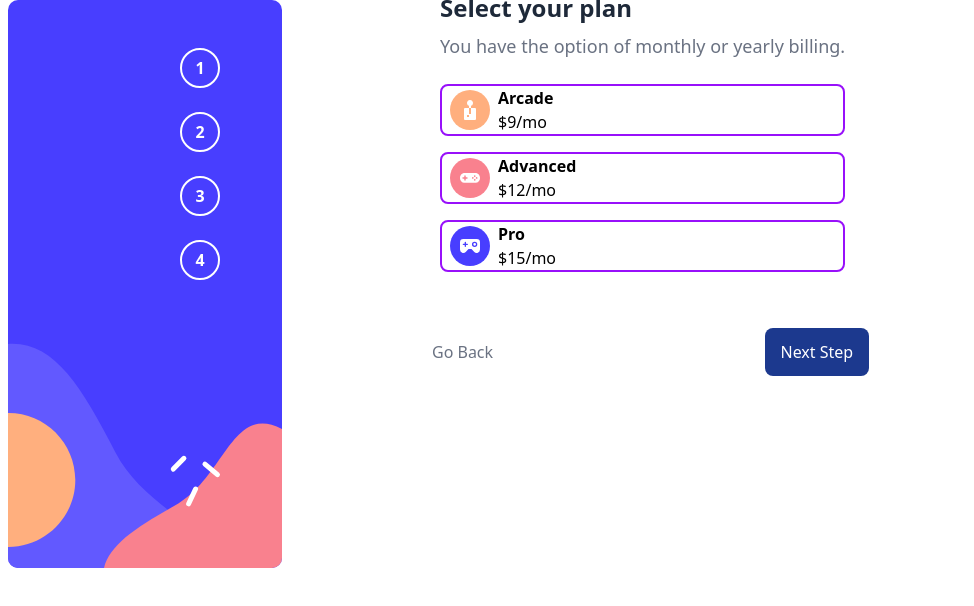
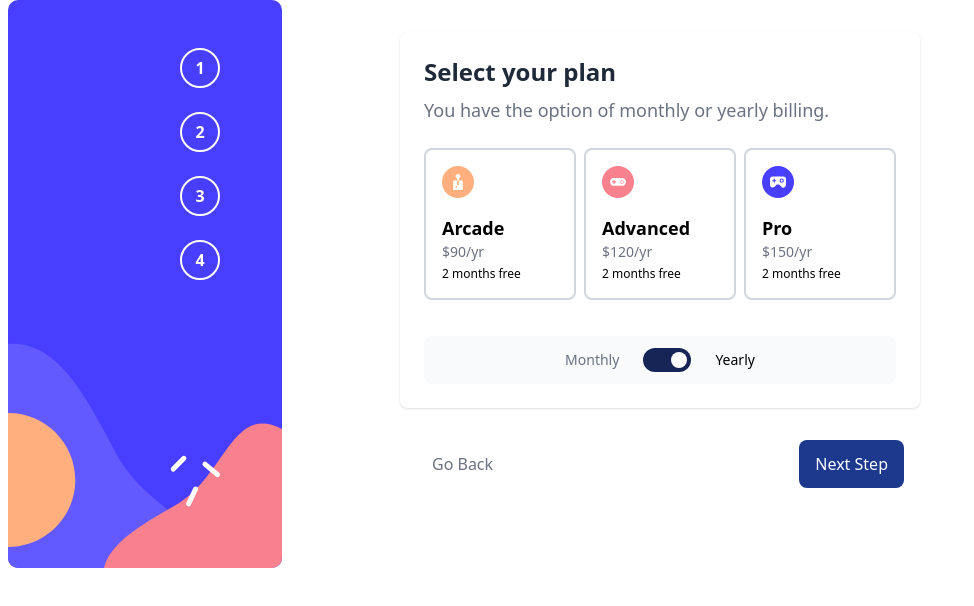
Before and after one commit to Lafi-olfa/react-mutli-step-form, a React (Vite) app: page / in a window 1280 px wide. Shown: the top 606 px of the page, without its empty margins (0-974 px from the left). Built offline with nearby package versions, Linux system fonts and the light colour scheme.

Commit message:
wip: fix select plan step

```diff
--- a/src/components/select-plan.jsx
+++ b/src/components/select-plan.jsx
@@ -1,71 +1,124 @@
 import arcadeIcon from '../assets/images/icon-arcade.svg';
 import advancedIcon from '../assets/images/icon-advanced.svg';
 import ProIcon from '../assets/images/icon-pro.svg';
+import { useState } from 'react';
+
 export default function SelectPlan() {
   const plans = [
     {
+      id: 'arcade',
       image: arcadeIcon,
       title: 'Arcade',
-            price: '$9/mo'
+      monthlyPrice: '$9/mo',
+      yearlyPrice: '$90/yr',
+      yearlyBonus: '2 months free'
     },
     {
+      id: 'advanced',
       image: advancedIcon,
       title: 'Advanced',
-            price: '$12/mo'
+      monthlyPrice: '$12/mo',
+      yearlyPrice: '$120/yr',
+      yearlyBonus: '2 months free'
     },
     {
+      id: 'pro',
       image: ProIcon,
       title: 'Pro',
-            price: '$15/mo'
+      monthlyPrice: '$15/mo',
+      yearlyPrice: '$150/yr',
+      yearlyBonus: '2 months free'
     }
-    ]
+  ];
+
+  const [selectedPlan, setSelectedPlan] = useState(null);
+  const [isYearlyBilling, setIsYearlyBilling] = useState(true);
+
+  const toggleBilling = () => {
+    setIsYearlyBilling(!isYearlyBilling);
+  };
+
+  const handlePlanSelect = (planId) => {
+    setSelectedPlan(planId);
+  };
+
   return (
-        <div className="bg-white mx-4 -mt-8 p-6 z-10 rounded-none">
+    <div className="bg-white mx-4-mt-8 md:mt-8 p-6 z-10  rounded-lg shadow-sm">
+      {/* Header */}
       <div className="text-start mb-6">
         <h2 className="font-bold text-2xl text-gray-800 mb-2">Select your plan</h2>
         <p className="text-gray-500 text-lg">You have the option of monthly or yearly billing.</p>
       </div>
-            <form className="space-y-4">
-                {
-                    plans.map((plan) => (
-                        <div className="border-purple-600 flex border-2 gap-2 rounded-lg items-center px-2">
-                            <img src={plan.image} alt={plan.title} />
+
+      <form className="space-y-6">
+        {/* Plan Cards */}
+        <div className="space-y-3 flex flex-col md:flex-row md:justify-between gap-2">
+          {plans.map((plan) => (
+            <div
+              key={plan.id}
+              onClick={() => handlePlanSelect(plan.id)}
+              className={`border-2 flex flex-row md:flex-col gap-4 rounded-lg px-4 py-4 h-28 md:w-38 md:h-38 cursor-pointer transition-all duration-200 hover:border-purple-500 ${selectedPlan === plan.id
+                  ? 'border-purple-950 bg-purple-50'
+                  : 'border-gray-300 bg-white'
+                }`}
+            >
+              <img
+                src={plan.image}
+                alt={plan.title}
+                className="w-12 h-12 md:w-8 md:h-8"
+              />
               <div className="flex flex-col">
-                                <h2 className="font-bold">{plan.title}</h2>
-                                <span> {plan.price} </span>
+                <h2 className="font-bold text-marine-blue text-lg">
+                  {plan.title}
+                </h2>
+                <span className="text-gray-500 text-sm">
+                  {isYearlyBilling ? plan.yearlyPrice : plan.monthlyPrice}
+                </span>
+                {isYearlyBilling && (
+                  <span className="text-marine-blue text-xs font-medium mt-1">
+                    {plan.yearlyBonus}
+                  </span>
+                )}
               </div>
             </div>
-                    ))
-                }
-                {/* <div>
-            <label htmlFor="name" className="block text-gray-700 text-sm font-medium mb-1">Name</label>
-            <input
-              type="text"
-              id="name"
-              placeholder="e.g. Stephen King"
-              className="w-full px-4 py-3 rounded-lg border border-gray-300 focus:border-blue-600 outline-none"
-            />
+          ))}
         </div>
 
-          <div>
-            <label htmlFor="email" className="block text-gray-700 text-sm font-medium mb-1">Email Address</label>
-            <input
-              type="email"
-              id="email"
-              placeholder="e.g. stephenking@lorem.com"
-              className="w-full px-4 py-3 rounded-lg border border-gray-300 focus:border-blue-600 outline-none"
+        {/* Billing Toggle */}
+        <div className="bg-gray-50 rounded-lg py-3 px-4">
+          <div className="flex items-center justify-center gap-6">
+            <span
+              className={`font-medium text-sm transition-colors ${!isYearlyBilling
+                  ? 'text-marine-blue'
+                  : 'text-gray-500'
+                }`}
+            >
+              Monthly
+            </span>
+
+            <button
+              type="button"
+              onClick={toggleBilling}
+              className="relative inline-flex items-center h-6 rounded-full w-12 bg-blue-950 transition-colors"
+              aria-label={`Switch to ${isYearlyBilling ? 'monthly' : 'yearly'} billing`}
+            >
+              <span
+                className={`inline-block w-4 h-4 transform bg-white rounded-full transition-transform duration-200 ${isYearlyBilling ? 'translate-x-7' : 'translate-x-1'
+                  }`}
               />
+            </button>
+
+            <span
+              className={`font-medium text-sm transition-colors ${isYearlyBilling
+                  ? 'text-marine-blue'
+                  : 'text-gray-500'
+                }`}
+            >
+              Yearly
+            </span>
           </div>
-
-          <div>
-            <label htmlFor="phone" className="block text-gray-700 text-sm font-medium mb-1">Phone Number</label>
-            <input
-              type="tel"
-              id="phone"
-              placeholder="e.g. +1 234 567 890"
-              className="w-full px-4 py-3 rounded-lg border border-gray-300 focus:border-blue-600 outline-none"
-            />
-          </div> */}
+        </div>
       </form>
-        </div>)
+    </div>
+  );
 }
```
Lines whose indentation alone changed are shown as unchanged.
